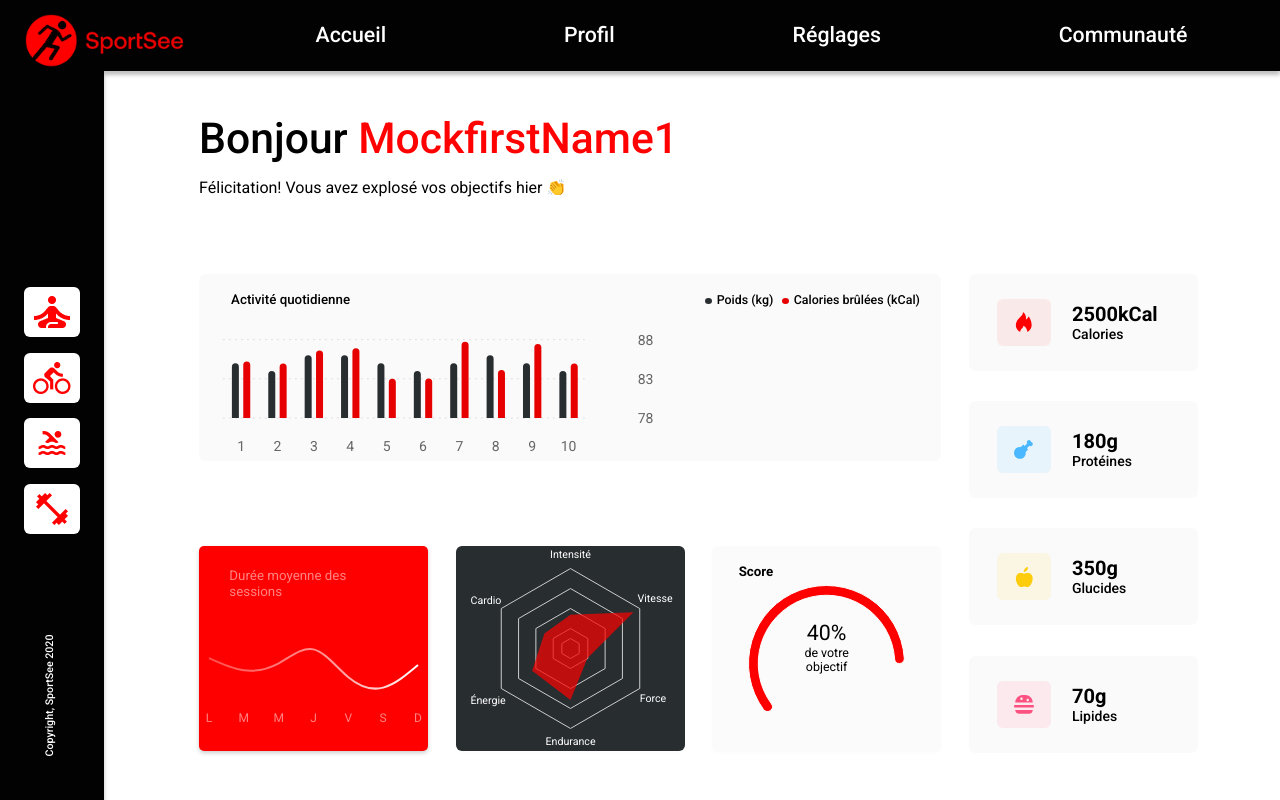
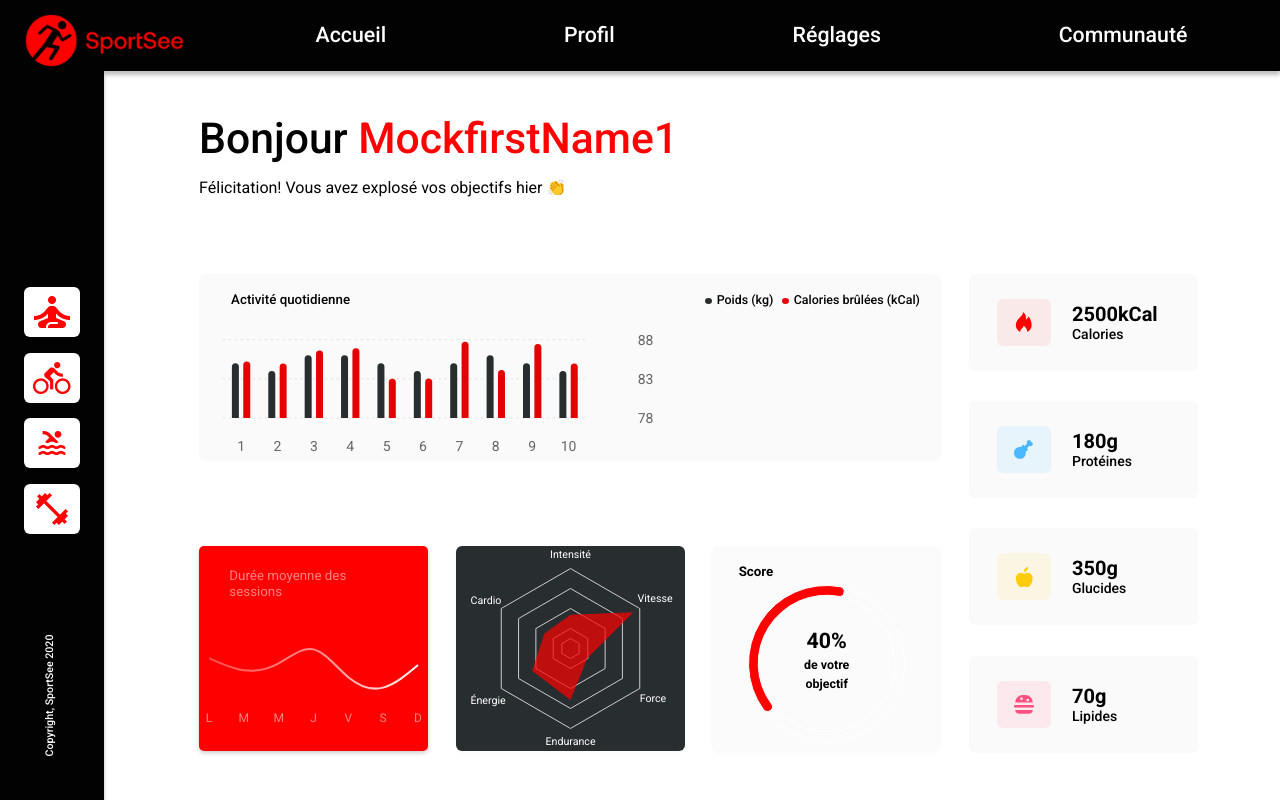
Before and after one commit to Krock13/Sport-See, a React (Vite) app: page / in a window 1280 px wide. Both pictures are taken after a click on the button "Mock: User1". Shown: the top 800 px of the page. Built offline with nearby package versions, Linux system fonts and the light colour scheme.

Commit message:
Fix gauge appearance in ScoreCard component

```diff
--- a/src/components/ScoreCard/ScoreCard.jsx
+++ b/src/components/ScoreCard/ScoreCard.jsx
@@ -17,9 +17,12 @@ export function ScoreCard() {
 
   // Generates chart data based on the user's score.
   const getChartData = () => {
-    if (!contextData) return [{ name: 'Score par défaut', value: 0 }];
+    if (!contextData) return [{ name: 'Score par défaut', value: 100 }];
     const scoreValue = contextData.todayScore || contextData.score;
-    return [{ name: 'Score du jour', value: scoreValue * 100 }];
+    return [
+      { name: 'Score du jour', value: scoreValue * 100 },
+      { name: 'Reste', value: (1 - scoreValue) * 100 },
+    ];
   };
 
   // Renders loading or error components based on current state.
@@ -41,14 +44,15 @@ export function ScoreCard() {
                 data={chartData}
                 dataKey='value'
                 startAngle={220}
-                endAngle={0}
+                endAngle={-220}
                 innerRadius='70%'
                 outerRadius='80%'
-                fill='#FF0000'
                 cornerRadius={10}
                 isAnimationActive={false}
               >
-                <Cell key={'cell-0'} fill={'#FF0000'} />
+                {chartData.map((entry, index) => (
+                  <Cell key={`cell-${index}`} fill={index === 0 ? '#FF0000' : '#FBFBFB'} />
+                ))}
               </Pie>
             </PieChart>
           </ResponsiveContainer>
--- a/src/components/ScoreCard/ScoreCard.module.css
+++ b/src/components/ScoreCard/ScoreCard.module.css
@@ -16,9 +16,10 @@
 
 .targetContainer {
   position: absolute;
-  top: 50%;
+  top: 56%;
   left: 50%;
   transform: translate(-50%, -50%);
+  font-weight: 700;
 }
 
 .targetPercent {
@@ -29,4 +30,5 @@
 .targetText {
   font-size: calc(14 * 100vw / 1440);
   text-align: center;
+  margin-top: 5px;
 }
```
